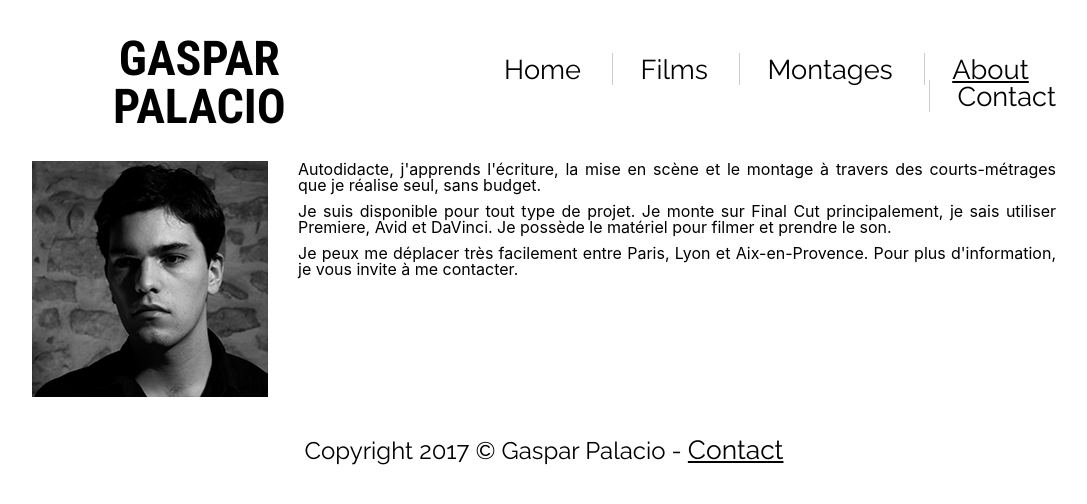
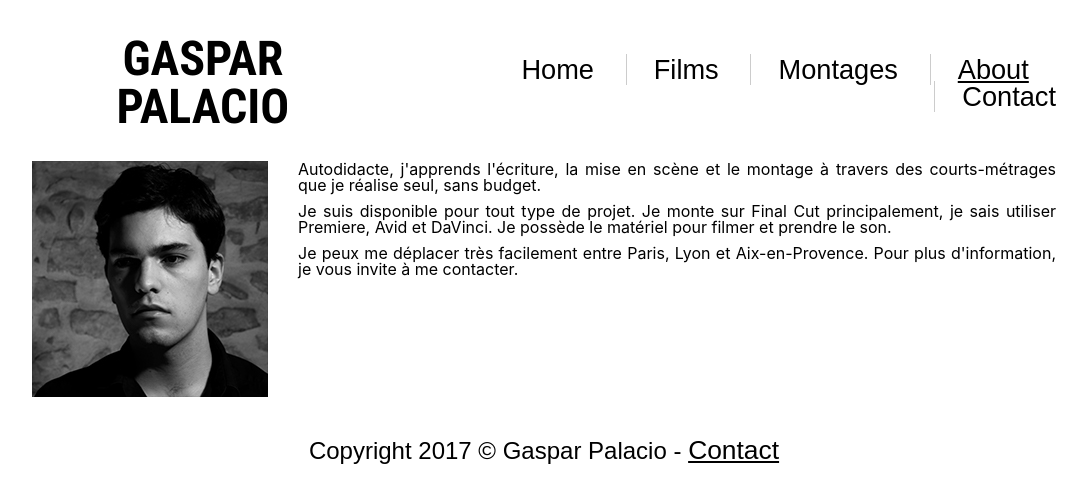
Before and after one commit to Rapsag8/Rapsag8.github.io, a Jekyll site: the page built from pages/about.html, in a window 1280 px wide. Shown: the top 504 px of the page, without its empty margins (96-1183 px from the left). Built offline with Jekyll 4.4.1, drawn with Linux system fonts in a browser that asks for light colours; nearby versions of some CDN libraries.

Commit message:
Update main.html

```diff
--- a/_layouts/main.html
+++ b/_layouts/main.html
@@ -2,7 +2,7 @@
 <html>
   <head>
     <meta charset="utf-8">
-    <link href="https://fonts.googleapis.com/css?family=Raleway|Oswald:300|Roboto+Condensed:700" rel="stylesheet">
+    <link href="https://fonts.googleapis.com/css?family=Lato|Oswald:300|Roboto+Condensed:700" rel="stylesheet">
     <script src="https://code.jquery.com/jquery-3.2.1.min.js" integrity="sha256-hwg4gsxgFZhOsEEamdOYGBf13FyQuiTwlAQgxVSNgt4=" crossorigin="anonymous"></script>
     <link rel="stylesheet" href="/style.css">
     <title>Gaspar Palacio</title>
```
